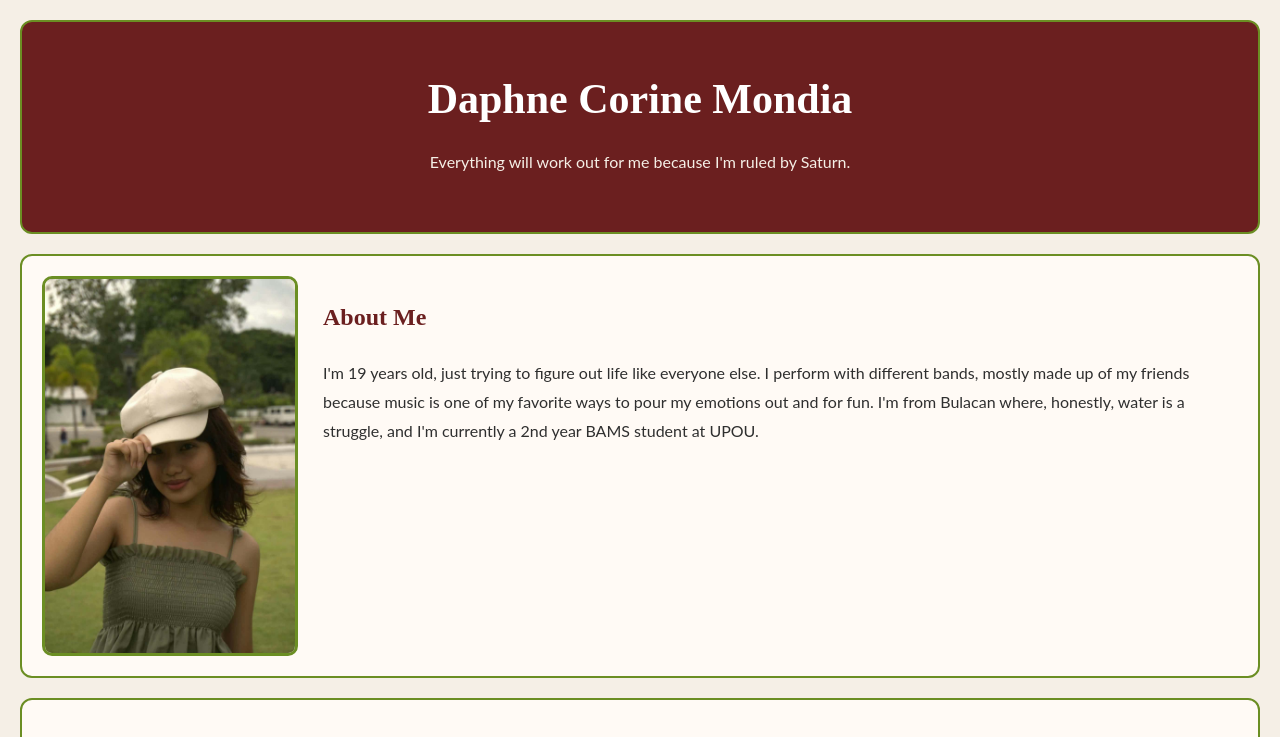
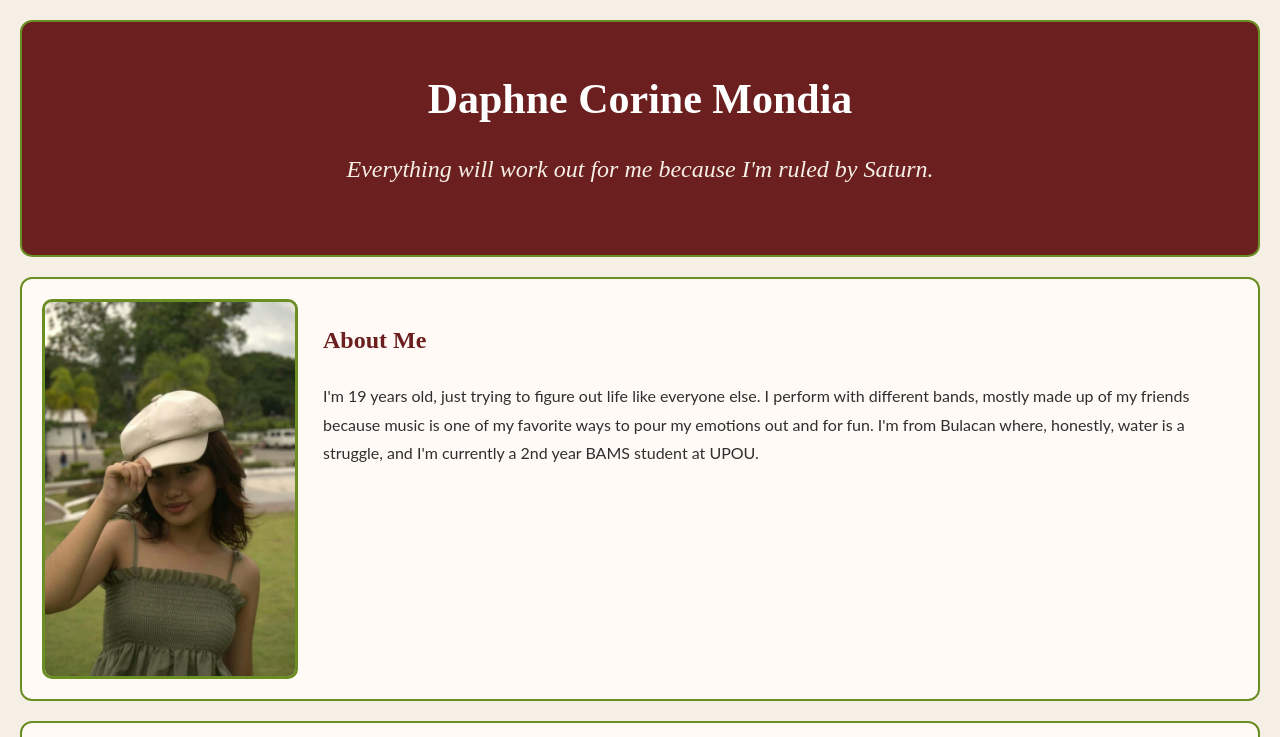
Before and after one commit to dcmondia1-ui/About-Me-, a plain HTML site: page index.html in a window 1280 px wide. Shown: the top 737 px of the page. Drawn offline with Linux system fonts and the light colour scheme.

Commit message:
Add files via upload

```diff
--- a/style.css
+++ b/style.css
@@ -39,7 +39,14 @@ header p {
     color: #f5efe6;
     margin-top: 10px;
 }
+/* TAGLINE */
 
+header p.tagline {
+    font-family: 'Playfair Display', serif;
+    font-style: italic;
+    font-size: 24px;
+    text-align: center;
+}
 /* CONTENT */
 
 section {
```
